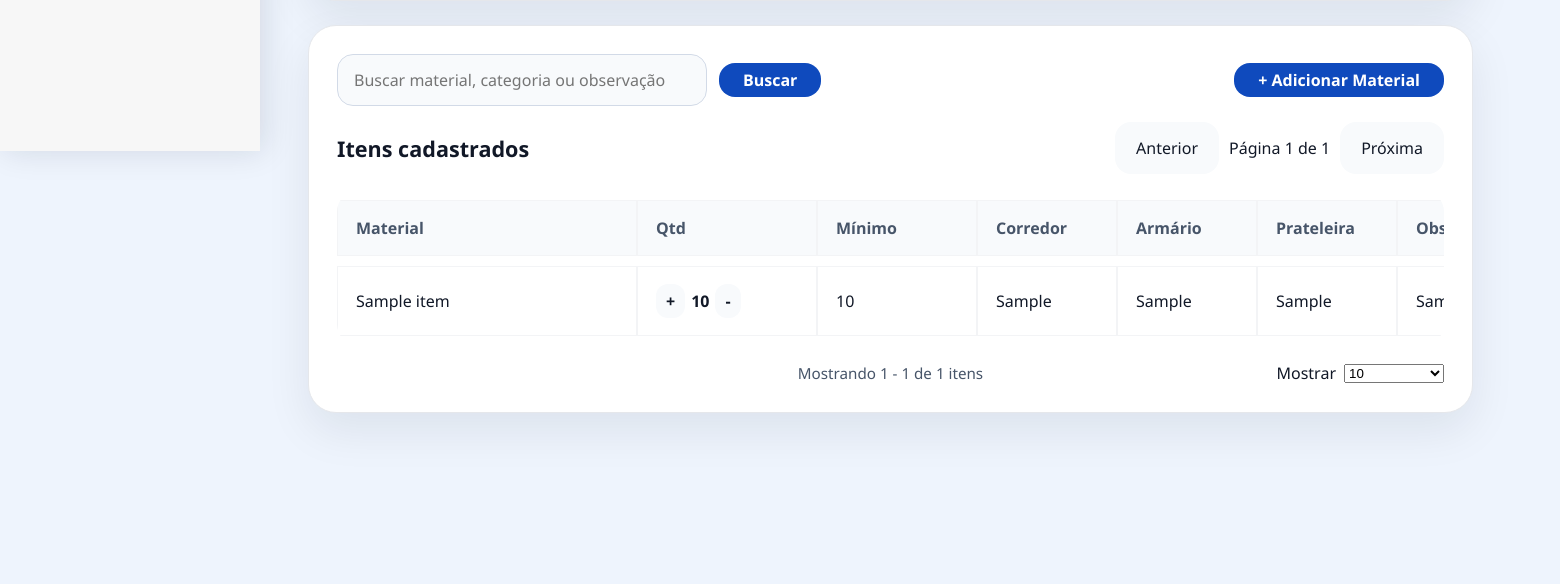
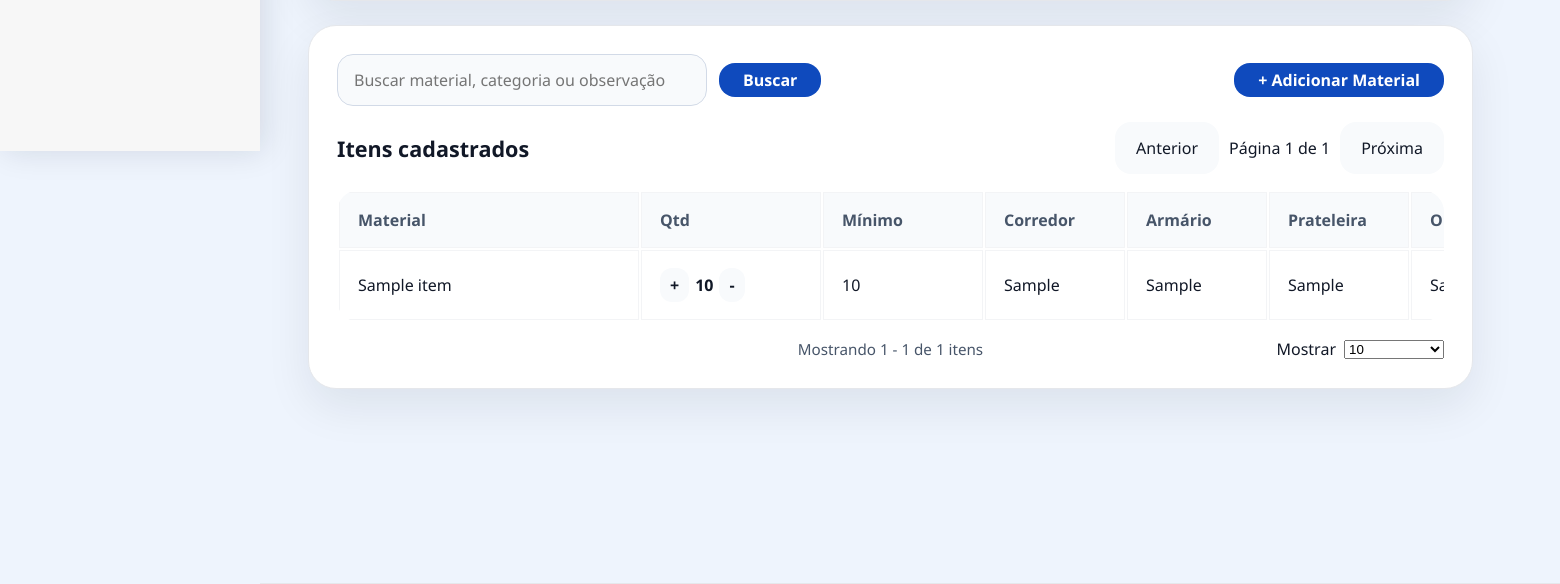
Before and after one commit to JvLohnV/Gestor-de-Estoque-Inteligente-GEI, a Flask app: page /inventory in a window 1560 px wide. Shown: the part 649-1233 px from the top of the page. Run offline with Flask 3, Linux system fonts and the light colour scheme; the visitor is signed in with stand-in values (Sample User, id 1); tables that the repository leaves empty hold one stand-in row (values such as "Sample post").

Commit message:
espaço entre os itens da tabela consertado
sem quere esqueci de tirar isso

```diff
--- a/static/styles/inventory.css
+++ b/static/styles/inventory.css
@@ -382,7 +382,6 @@
 
 .inventory-table {
   border-collapse: separate;
-  border-spacing: 0 10px;
 
   width: max-content;
   min-width: 100%;
```
